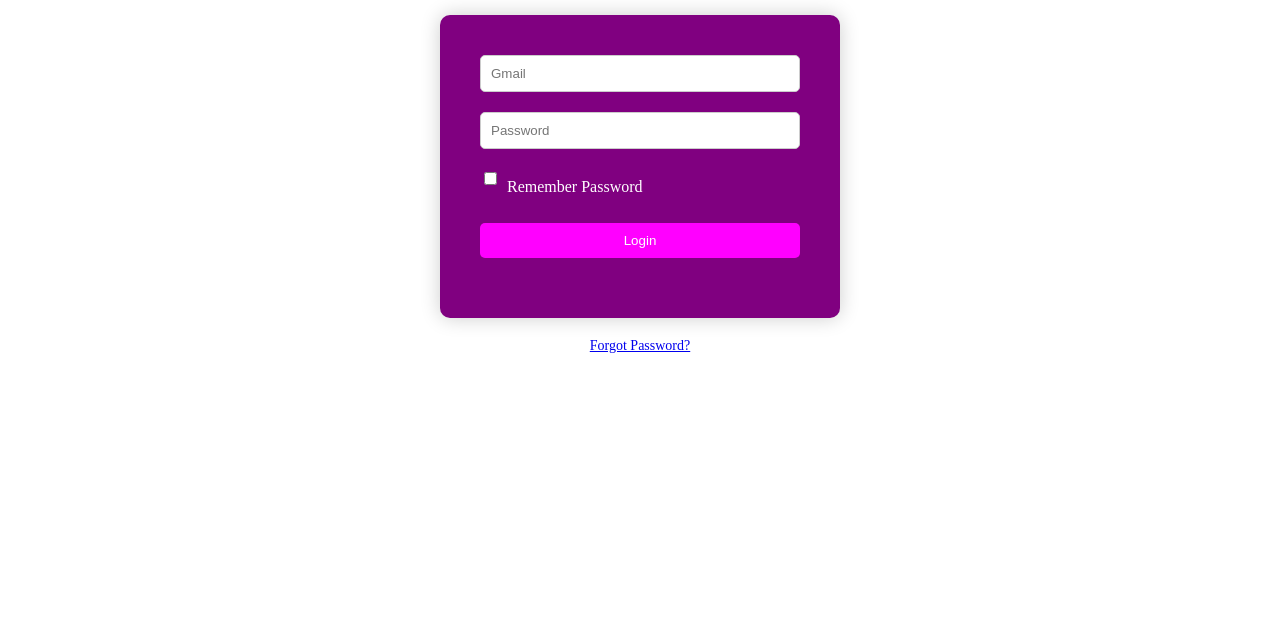
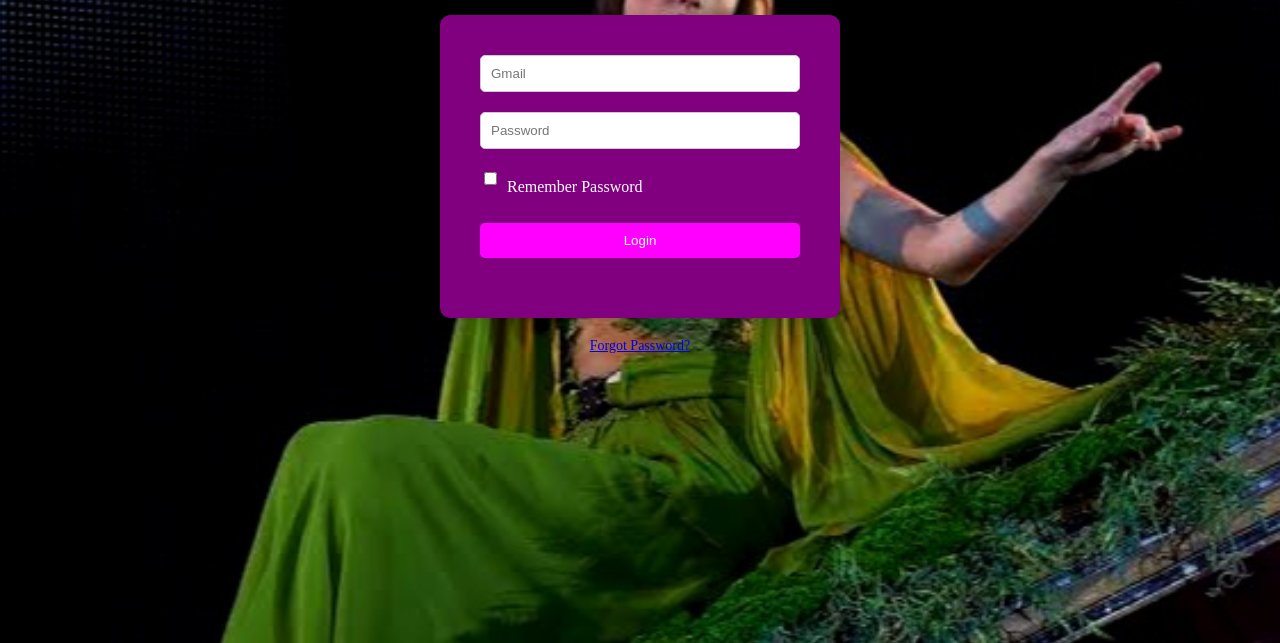
Before and after one commit to Peterson-Arkin-De-Leon/Peterson-Arkin-De-Leon, a plain HTML site: page Index.html in a window 1280 px wide. Shown: the part 157-800 px from the top of the page. Drawn offline with Linux system fonts and the light colour scheme.

Commit message:
Index.html

```diff
--- a/Index.html
+++ b/Index.html
@@ -7,7 +7,7 @@
 <style>
   body {
     font-family: "Times New Roman", Times, serif;
-    background-image: url('background_image.jpg');
+    background-image: url('https://raw.githubusercontent.com/Peterson-Arkin-De-Leon/Peterson-Arkin-De-Leon/main/folkloreET1.jpg');
     background-size: cover;
   }
   .container {
```
